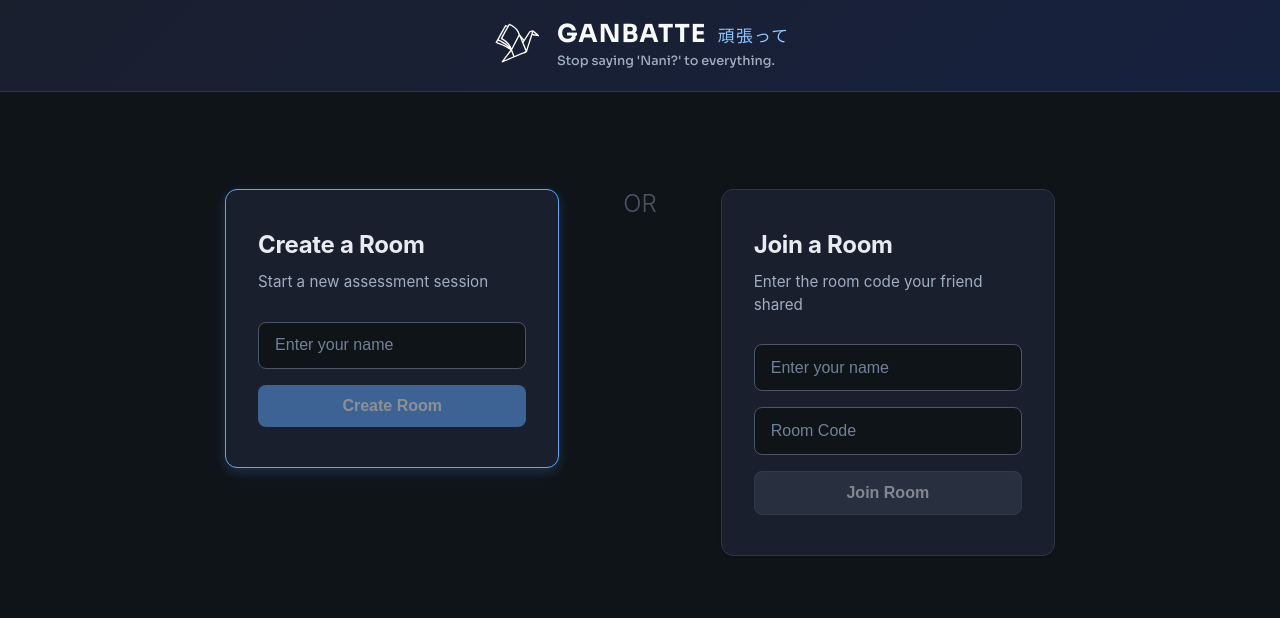
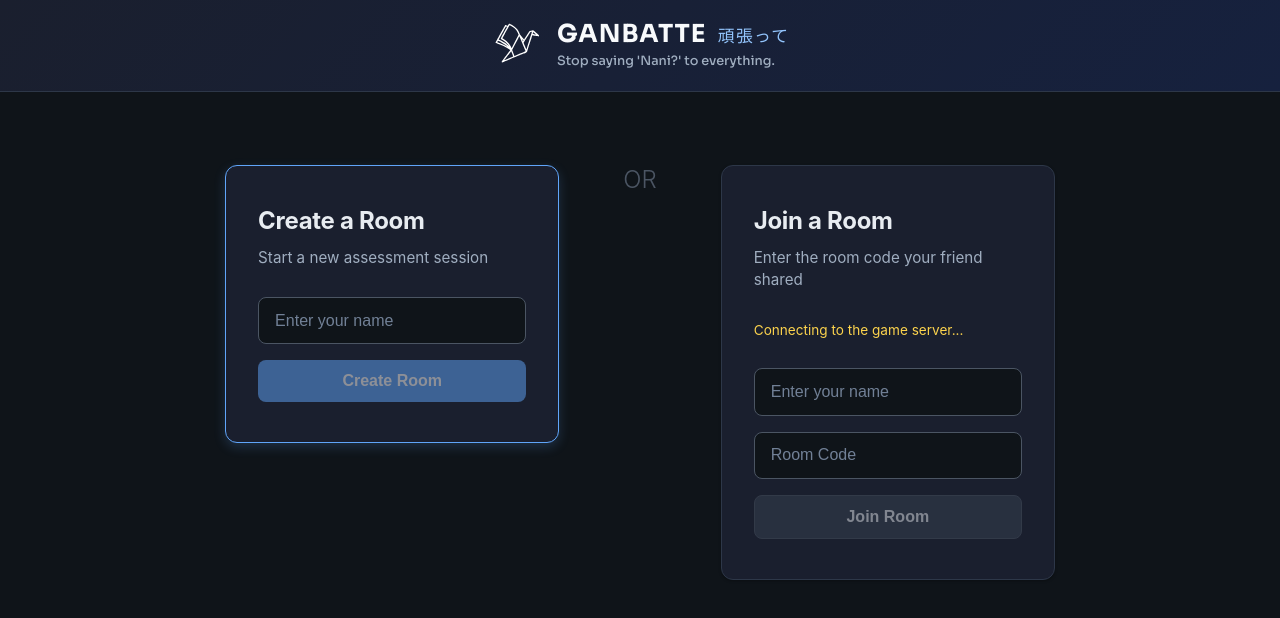
Before and after one commit to arnaut08/Ganbatte, a React (Vite) app in the folder client/: page / in a window 1280 px wide. Shown: the top 618 px of the page. Built offline with nearby package versions, Linux system fonts and the light colour scheme; no server answers.

Commit message:
fix: socket connection status added

```diff
--- a/client/src/App.css
+++ b/client/src/App.css
@@ -67,6 +67,11 @@ body {
   font-family: 'Sora', sans-serif;
   font-size: 0.8rem;
   color: #a0aec0;
+}
+
+.connection-status {
+  color: #fcd34d !important;
+  font-size: 0.85rem !important;
 }
 
 .app-main {
--- a/client/src/App.jsx
+++ b/client/src/App.jsx
@@ -11,6 +11,7 @@ import { SERVER_URL } from './config';
 
 function App() {
   const [socket, setSocket] = useState(null);
+  const [isSocketReady, setIsSocketReady] = useState(false);
   const [roomCode, setRoomCode] = useState(null);
   const [room, setRoom] = useState(null);
   const [username, setUsername] = useState('');
@@ -34,6 +35,12 @@ function App() {
     newSocket.on('connect', () => {
       console.log('Connected to server');
       setSocket(newSocket);
+      setIsSocketReady(true);
+    });
+
+    newSocket.on('disconnect', () => {
+      setSocket(null);
+      setIsSocketReady(false);
     });
 
     newSocket.on('room-created', (code) => {
@@ -113,6 +120,7 @@ function App() {
     });
 
     return () => {
+      setIsSocketReady(false);
       newSocket.disconnect();
     };
   }, []);
@@ -227,6 +235,7 @@ function App() {
             onCreateRoom={handleCreateRoom}
             onJoinRoom={handleJoinRoom}
             prefillRoomCode={prefillRoomCode}
+            isSocketReady={isSocketReady}
           />
         )}
 
--- a/client/src/components/RoomSelector.jsx
+++ b/client/src/components/RoomSelector.jsx
@@ -2,7 +2,7 @@ import { useEffect, useRef, useState } from 'react';
 import './RoomSelector.css';
 import { getRoom } from '../services/api';
 
-function RoomSelector({ onCreateRoom, onJoinRoom, prefillRoomCode = '' }) {
+function RoomSelector({ onCreateRoom, onJoinRoom, prefillRoomCode = '', isSocketReady = false }) {
   const [createName, setCreateName] = useState('');
   const [joinCode, setJoinCode] = useState('');
   const [joinName, setJoinName] = useState('');
@@ -41,7 +41,7 @@ function RoomSelector({ onCreateRoom, onJoinRoom, prefillRoomCode = '' }) {
 
   const handleCreate = (e) => {
     e.preventDefault();
-    if (createName.trim()) {
+    if (isSocketReady && createName.trim()) {
       onCreateRoom(createName.trim());
     }
   };
@@ -49,7 +49,7 @@ function RoomSelector({ onCreateRoom, onJoinRoom, prefillRoomCode = '' }) {
   const handleJoin = (e) => {
     e.preventDefault();
     const targetCode = (hasInviteCode ? prefillRoomCode : joinCode).trim();
-    if (targetCode && joinName.trim()) {
+    if (isSocketReady && targetCode && joinName.trim()) {
       onJoinRoom(targetCode.toUpperCase(), joinName.trim());
       if (!hasInviteCode) setJoinCode('');
       setJoinName('');
@@ -67,6 +67,7 @@ function RoomSelector({ onCreateRoom, onJoinRoom, prefillRoomCode = '' }) {
                 ? `Invited to ${ownerName}'s room. Enter your name to join directly.`
                 : `Invited to a room. Enter your name to join directly.`}
             </p>
+            {!isSocketReady && <p className="connection-status">Connecting to the game server...</p>}
             <form onSubmit={handleJoin}>
               <input
                 ref={joinNameInputRef}
@@ -79,7 +80,7 @@ function RoomSelector({ onCreateRoom, onJoinRoom, prefillRoomCode = '' }) {
               <button
                 type="submit"
                 className="btn btn-secondary"
-                disabled={!joinName.trim()}
+                disabled={!isSocketReady || !joinName.trim()}
               >
                 Join Room
               </button>
@@ -101,7 +102,7 @@ function RoomSelector({ onCreateRoom, onJoinRoom, prefillRoomCode = '' }) {
                 <button
                   type="submit"
                   className="btn btn-primary"
-                  disabled={!createName.trim()}
+                  disabled={!isSocketReady || !createName.trim()}
                 >
                   Create Room
                 </button>
@@ -113,6 +114,7 @@ function RoomSelector({ onCreateRoom, onJoinRoom, prefillRoomCode = '' }) {
             <div className="selector-card join-card">
               <h2>Join a Room</h2>
               <p>Enter the room code your friend shared</p>
+              {!isSocketReady && <p className="connection-status">Connecting to the game server...</p>}
               <form onSubmit={handleJoin}>
                 <input
                   ref={joinNameInputRef}
@@ -132,7 +134,7 @@ function RoomSelector({ onCreateRoom, onJoinRoom, prefillRoomCode = '' }) {
                 <button
                   type="submit"
                   className="btn btn-secondary"
-                  disabled={!joinCode.trim() || !joinName.trim()}
+                  disabled={!isSocketReady || !joinCode.trim() || !joinName.trim()}
                 >
                   Join Room
                 </button>
```
